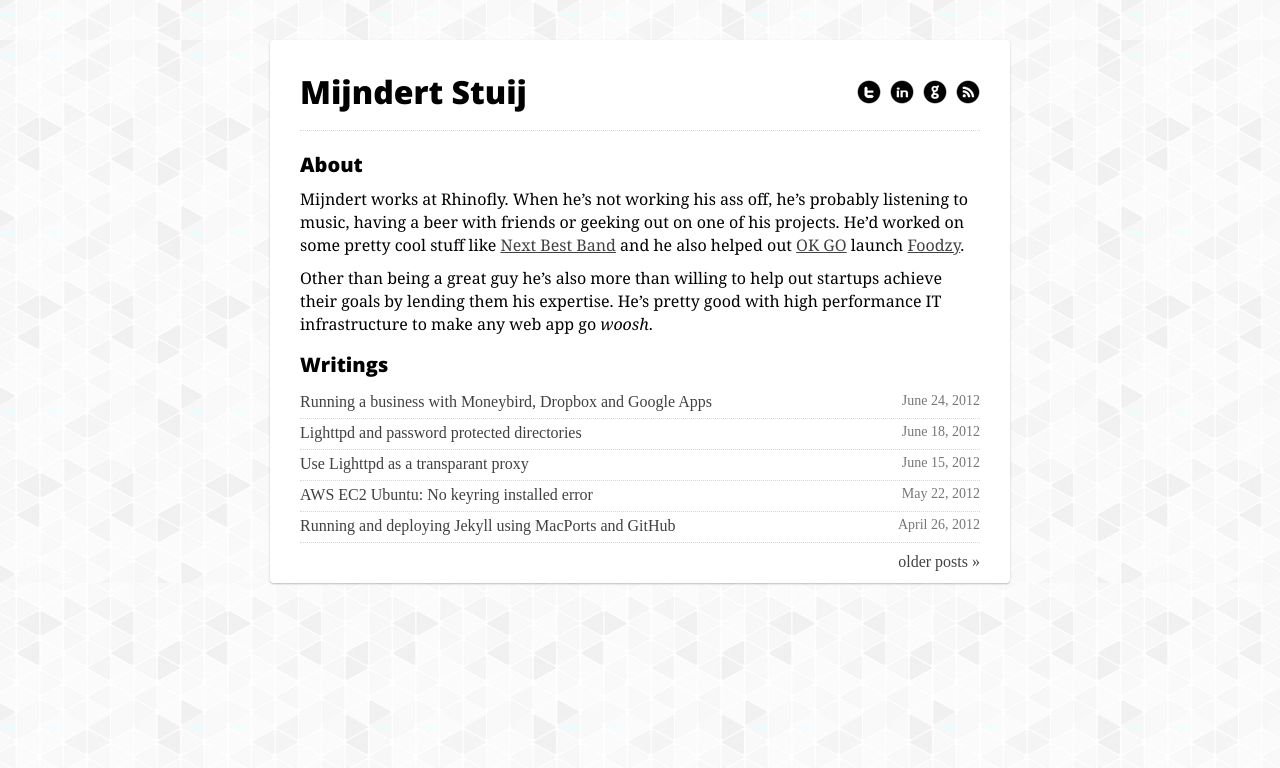
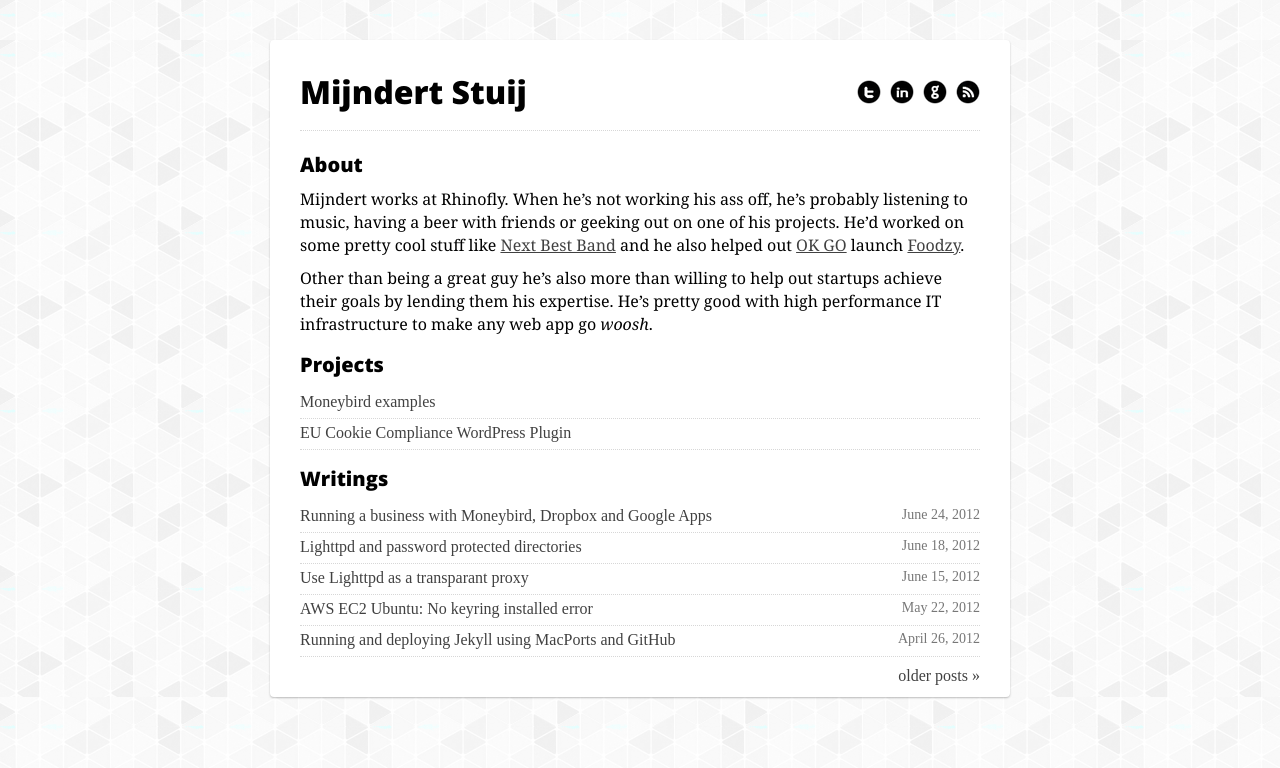
Before and after one commit to ghpages/mijndertstuij.nl, a Jekyll site: the page built from index.html, in a window 1280 px wide. Shown: the top 768 px of the page. Built offline with Jekyll 4.4.1, drawn with Linux system fonts in a browser that asks for light colours; Markdown is read by kramdown in place of the engine named in the settings; the list of posts is cut into pages by our own code.

Commit message:
Adding projects

```diff
--- a/index.html
+++ b/index.html
@@ -8,6 +8,13 @@ title: Mijndert Stuij
 	<p>Mijndert works at Rhinofly. When he’s not working his ass off, he’s probably listening to music, having a beer with friends or geeking out on one of his projects. He’d worked on some pretty cool stuff like <a href="http://nextbestband.nl">Next Best Band</a> and he also helped out <a href="http://okgo.nl/">OK GO</a> launch <a href="http://foodzy.com">Foodzy</a>.</p>
 
 	<p>Other than being a great guy he’s also more than willing to help out startups achieve their goals by lending them his expertise. He’s pretty good with high performance IT infrastructure to make any web app go <i>woosh</i>.</p>
+
+	<h2>Projects</h2>
+
+		<ul class="posts">
+			<li><a href="http://mijndert.github.com/moneybird-examples">Moneybird examples</a></li>
+			<li><a href="http://mijndert.github.com/eu-cookiewet-wordpress-plugin/">EU Cookie Compliance WordPress Plugin</a></li>
+		</ul>
 
 	<h2>Writings</h2>
 
```
